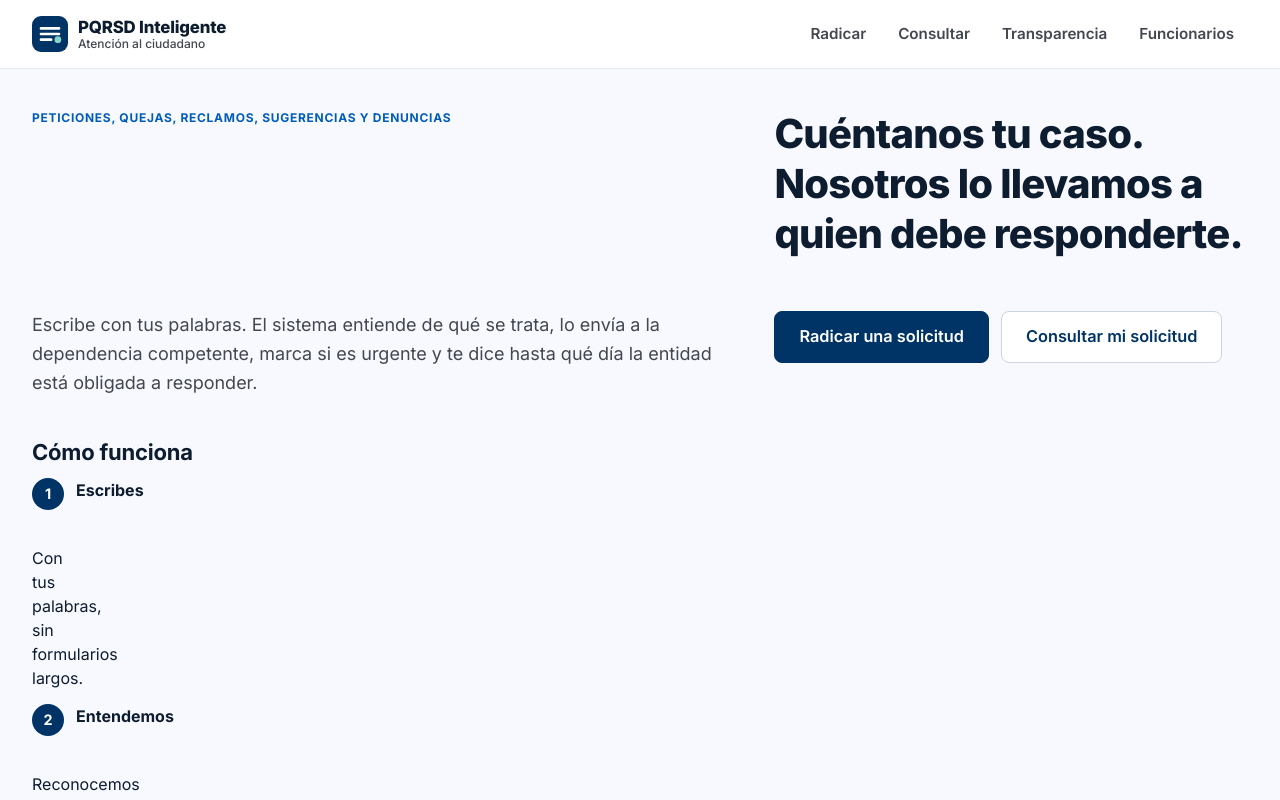
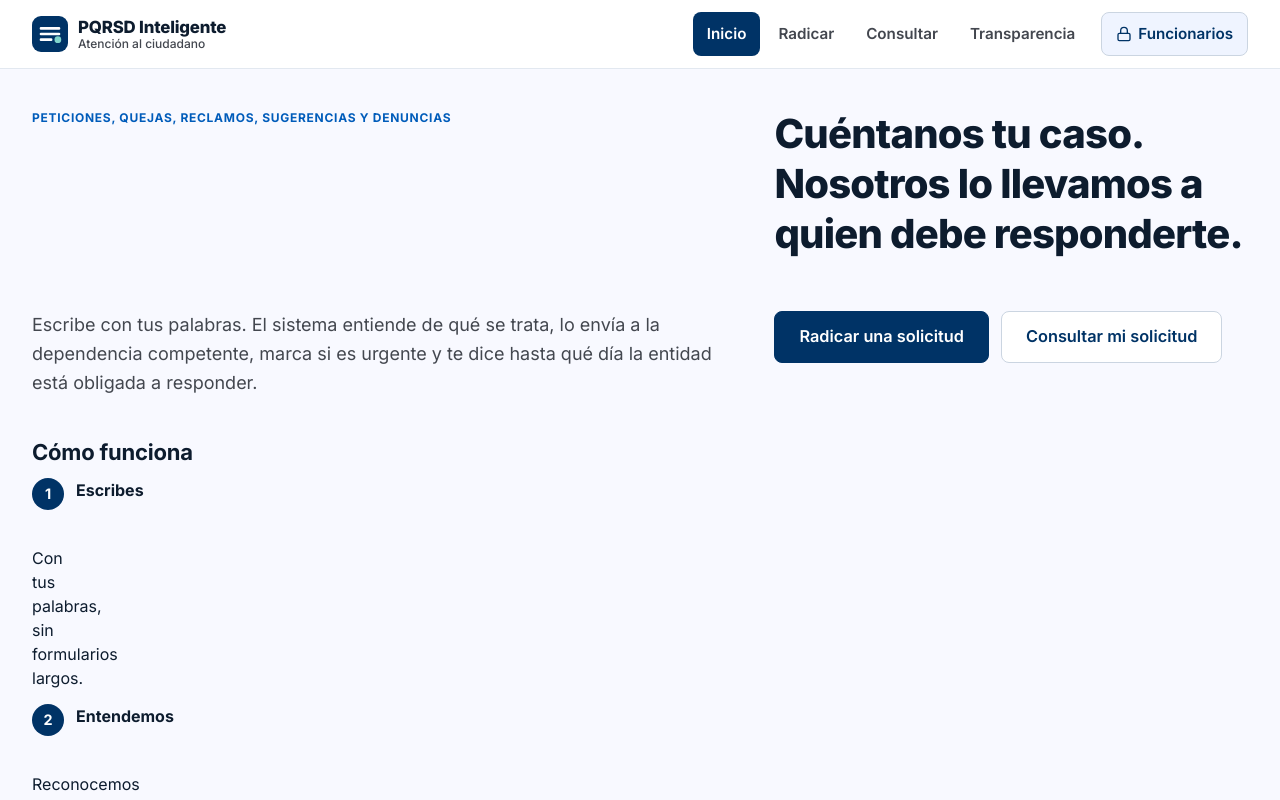
Before and after one commit to JuanMaya8/pqrsd-router-frontend, a Next.js app: page / in a window 1280 px wide. Shown: the top 800 px of the page. Built offline with nearby package versions, Linux system fonts and the light colour scheme.

Commit message:
feat(ui): agrega Inicio y acceso destacado de funcionarios al menú

```diff
--- a/src/components/NavLinks.tsx
+++ b/src/components/NavLinks.tsx
@@ -2,23 +2,28 @@
 
 import Link from 'next/link';
 import { usePathname } from 'next/navigation';
+import { Icon } from './Icon';
 
 const LINKS = [
+  { href: '/', label: 'Inicio' },
   { href: '/radicar', label: 'Radicar' },
   { href: '/consulta', label: 'Consultar' },
   { href: '/transparencia', label: 'Transparencia' },
-  { href: '/funcionario', label: 'Funcionarios' },
 ];
 
 export function NavLinks() {
   const path = usePathname() ?? '';
+  const current = (href: string): 'page' | undefined => ((href === '/' ? path === '/' : path.startsWith(href)) ? 'page' : undefined);
   return (
     <nav className="nav" aria-label="Principal">
       {LINKS.map((l) => (
-        <Link key={l.href} href={l.href} aria-current={path.startsWith(l.href) ? 'page' : undefined}>
+        <Link key={l.href} href={l.href} aria-current={current(l.href)}>
           {l.label}
         </Link>
       ))}
+      <Link href="/funcionario" className="nav-staff" aria-current={current('/funcionario')}>
+        <Icon name="lock" size={16} />Funcionarios
+      </Link>
     </nav>
   );
 }
```
